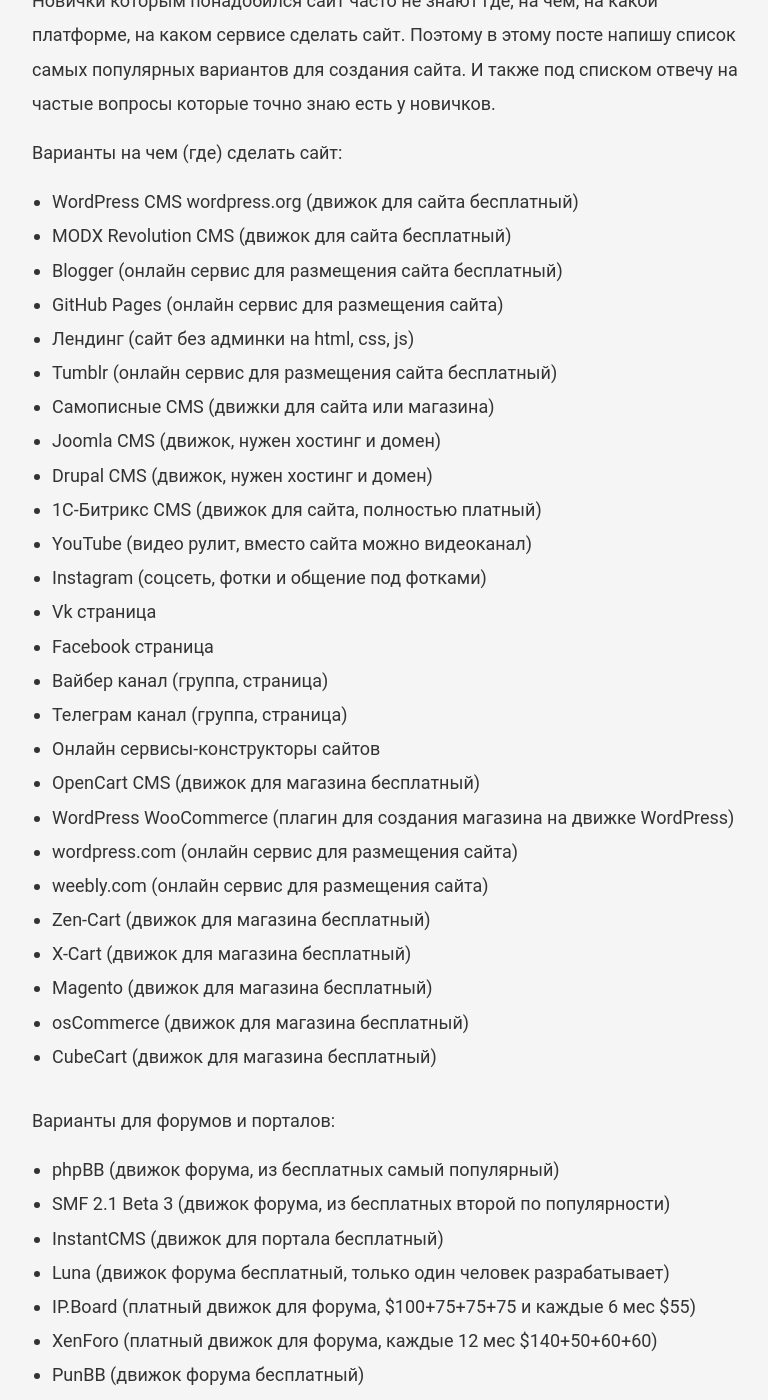
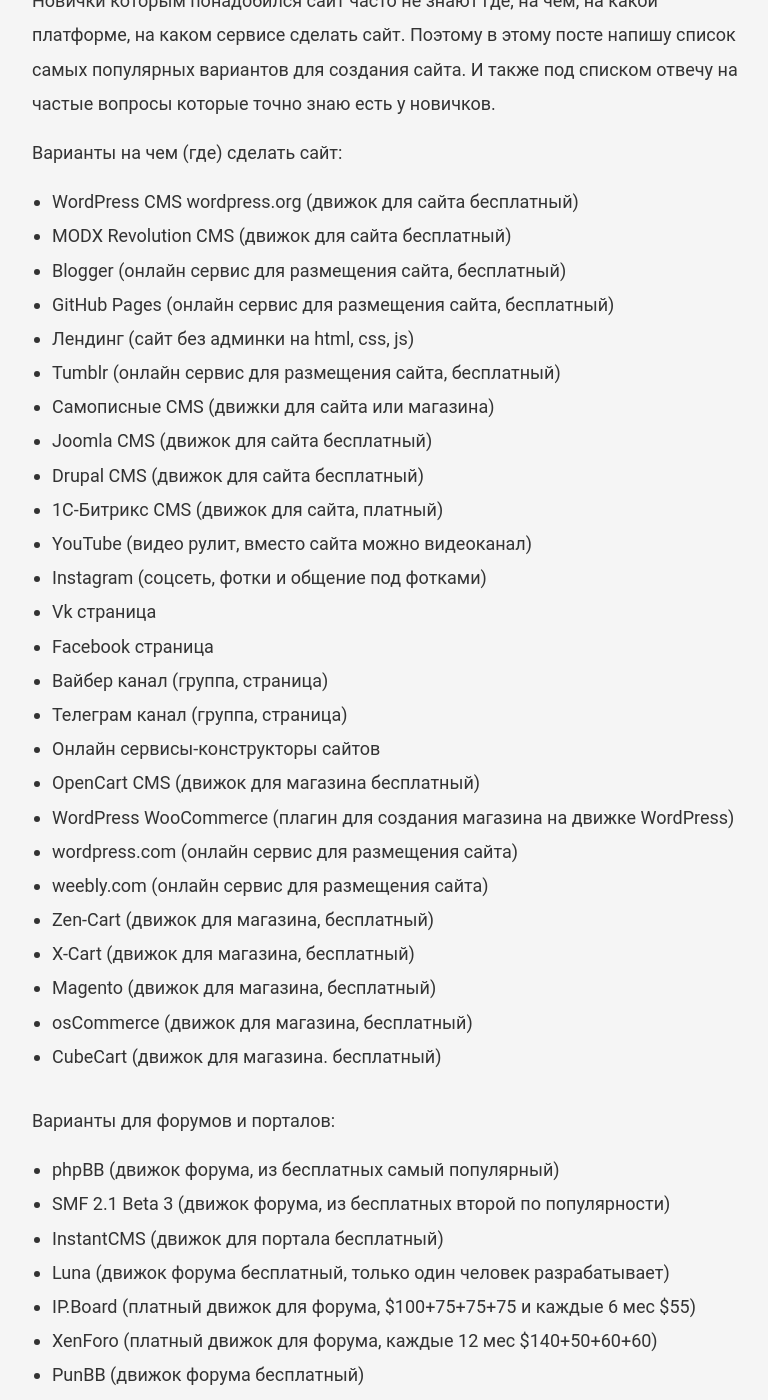
Before and after one commit to VadymVolos/vadymvolos.github.io, a Jekyll site: the page built from _posts/digital-marketing/2017-02-07-varianty-na-chem-sdelat-sayt.md, in a window 1280 px wide and 1400 px high, scrolled down 701 px. Shown: the whole window, without its empty margins (248-1016 px from the left). Built offline with Jekyll 4.4.1, drawn with Linux system fonts in a browser that asks for light colours; nearby versions of some CDN libraries; comment, search, counter and statistics services are not loaded.

Commit message:
Update 2017-02-07-varianty-na-chem-sdelat-sayt.md

```diff
--- a/_posts/digital-marketing/2017-02-07-varianty-na-chem-sdelat-sayt.md
+++ b/_posts/digital-marketing/2017-02-07-varianty-na-chem-sdelat-sayt.md
@@ -15,14 +15,14 @@
 <ul>
     <li>WordPress CMS wordpress.org (движок для сайта бесплатный)</li>
     <li>MODX Revolution CMS (движок для сайта бесплатный)</li>
-    <li>Blogger (онлайн сервис для размещения сайта бесплатный)</li>
-    <li>GitHub Pages (онлайн сервис для размещения сайта)</li>
+    <li>Blogger (онлайн сервис для размещения сайта, бесплатный)</li>
+    <li>GitHub Pages (онлайн сервис для размещения сайта, бесплатный)</li>
     <li>Лендинг (сайт без админки на html, css, js)</li>
-    <li>Tumblr (онлайн сервис для размещения сайта бесплатный)</li>
+    <li>Tumblr (онлайн сервис для размещения сайта, бесплатный)</li>
     <li>Самописные CMS (движки для сайта или магазина)</li>
-    <li>Joomla CMS (движок, нужен хостинг и домен)</li>
-    <li>Drupal CMS (движок, нужен хостинг и домен)</li>
-    <li>1С-Битрикс CMS (движок для сайта, полностью платный)</li>
+    <li>Joomla CMS (движок для сайта бесплатный)</li>
+    <li>Drupal CMS (движок для сайта бесплатный)</li>
+    <li>1С-Битрикс CMS (движок для сайта, платный)</li>
     <li>YouTube (видео рулит, вместо сайта можно видеоканал)</li>
     <li>Instagram (соцсеть, фотки и общение под фотками)</li>
     <li>Vk страница</li>
@@ -34,11 +34,11 @@
     <li>WordPress WooCommerce (плагин для создания магазина на движке WordPress)</li>
     <li>wordpress.com (онлайн сервис для размещения сайта)</li>
     <li>weebly.com (онлайн сервис для размещения сайта)</li>
-    <li>Zen-Cart (движок для магазина бесплатный)</li>
-    <li>X-Cart (движок для магазина бесплатный)</li>
-    <li>Magento (движок для магазина бесплатный)</li>
-    <li>osCommerce (движок для магазина бесплатный)</li>
-    <li>CubeCart (движок для магазина бесплатный)</li>
+    <li>Zen-Cart (движок для магазина, бесплатный)</li>
+    <li>X-Cart (движок для магазина, бесплатный)</li>
+    <li>Magento (движок для магазина, бесплатный)</li>
+    <li>osCommerce (движок для магазина, бесплатный)</li>
+    <li>CubeCart (движок для магазина. бесплатный)</li>
 </ul>
 
 Варианты для форумов и порталов:
```
